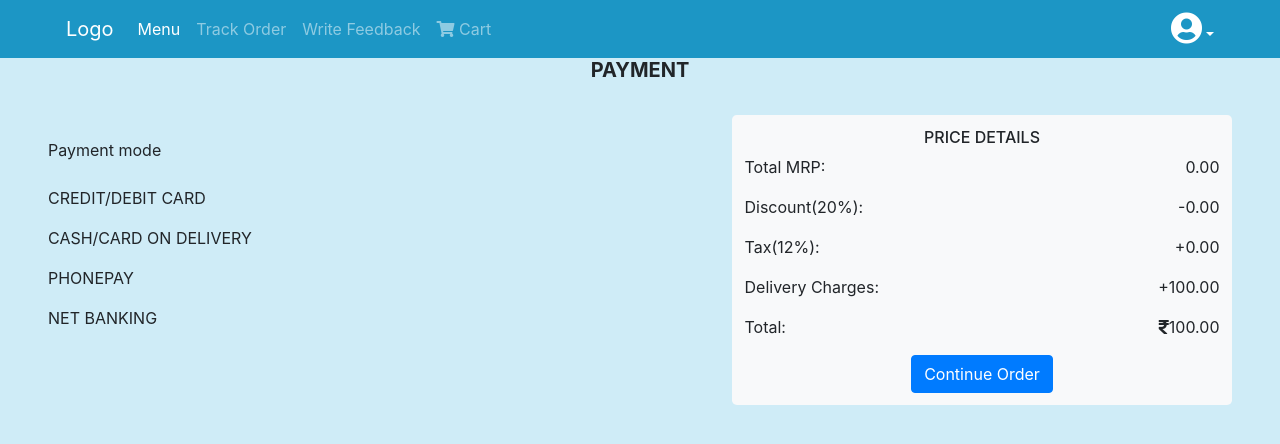
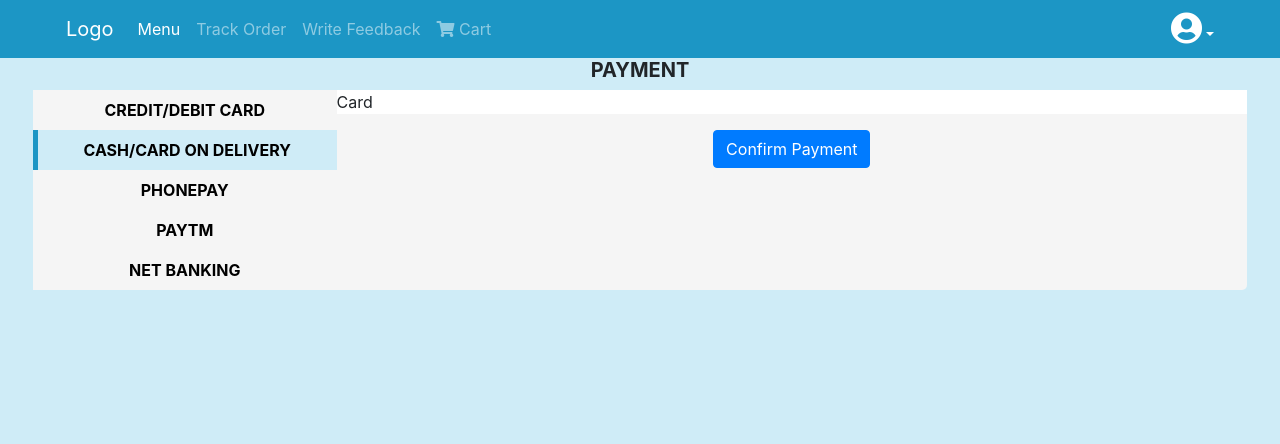
Before and after one commit to dikshagoyal26/Pizza-Delivery-master, a React (Create React App) app: page /checkout/payment in a window 1280 px wide. Shown: the top 444 px of the page. Built offline with nearby package versions, Linux system fonts and the light colour scheme.

Commit message:
Payment Component Layout

```diff
--- a/src/App.css
+++ b/src/App.css
@@ -65,3 +65,27 @@
 .align-left{
   float: left;
 }
+.payment .nav a{
+  background-color: #F5F5F5;
+  cursor: pointer;
+  font-weight: bold;
+  color: black;
+}
+.payment .nav .active a{
+  background:#cfecf7;
+  border-left: 5px solid  #1c96c5;
+  color : black;
+}
+
+.paymentmode{
+  background-color: white;
+}
+.payment .col-3,.payment .col-9{
+  margin: 0;
+  padding: 0
+}
+.payment .row{
+  background: #F5F5F5;
+  border-radius: 5px;
+  padding: 0px;
+}
--- a/src/components/Checkout/Order.js
+++ b/src/components/Checkout/Order.js
@@ -9,7 +9,12 @@ class Order extends React.Component{
 				<div className="mx-5">
 					<h5 className="text-uppercase text-center font-weight-bold">Order</h5>
 						<span className="align-left mr-5"><Address /></span>
-						<span className="align-right"><PriceDetails purpose="Order" /></span>
+						<span className="align-right"><PriceDetails purpose="Order" />
+							<div className="text-center">
+						 	<a href="/checkout/payment">
+						 		<button className="btn btn-primary">Continue Order</button>
+						 	</a>
+						 </div></span>
 				</div>
 			)
 	}
--- a/src/components/Checkout/Payment.js
+++ b/src/components/Checkout/Payment.js
@@ -1,31 +1,67 @@
 import React from 'react';
 import PriceDetails from '../cart/PriceDetails';
+import Input from '../Input/Input';
 
 class Order extends React.Component{
+	constructor(){
+		super();
+		this.state={
+			paymentmode:'card'
+		}
+	}
+	handleClick = (e) =>{
+		this.setState({
+				paymentmode: e.target.name
+			})
+		console.log(this.state.paymentmode)
+	}
 	render(){
 		return(
-				<div className="mx-5">
-					<h5 className="text-uppercase text-center font-weight-bold">Payment</h5>
-					<div className="align-left my-5">
-						<p>Payment mode</p>
-						<ul className="navbar-nav mr-auto">
-			                <li className="nav-item ">
-			                  <a className="nav-link" >CREDIT/DEBIT CARD</a>
+			<div className="payment container-fluid px-5">
+				<h5 className="text-uppercase text-center font-weight-bold">Payment</h5>
+				<div className="row">
+					<div className="col-3">
+						<ul className="nav flex-column mr-auto text-center">
+			                <li className="nav-item">
+			                  <a className="nav-link " href="#" name='card' onClick={this.handleClick}>CREDIT/DEBIT CARD </a>
+			                </li>
+			                <li className="nav-item active">
+			                  <a className="nav-link " href="#" name='ondelivey' onClick={this.handleClick}>CASH/CARD ON DELIVERY</a>
 			                </li>
 			                <li className="nav-item">
-			                  <a className="nav-link">CASH/CARD ON DELIVERY</a>
+			                  <a className="nav-link" href="#" name='phonepay' onClick={this.handleClick}>PHONEPAY</a>
 			                </li>
 			                <li className="nav-item">
-			                  <a className="nav-link">PHONEPAY</a>
+			                  <a className="nav-link" href="#" name='paytm' onClick={this.handleClick}>PAYTM</a>
 			                </li>
 			                <li className="nav-item">
-			                  <a className="nav-link">NET BANKING</a>
+			                  <a className="nav-link" href="#" name='netbanking' onClick={this.handleClick}>NET BANKING</a>
 			                </li>
 			              </ul>
+
 					</div>
-					<div className="align-right"><PriceDetails purpose="Order" /></div>
+					<div className="col-9">
+						{(() =>
+							{ switch(this.state.paymentmode){
+								case 'card': return(<div className="paymentmode"><p>Card</p>
+					</div>)
+								case 'ondelivey': return(<div className="paymentmode"><p>Ondelivery</p></div>)
+								case 'phonepay': return(<div className="paymentmode"><p>phonepay</p></div>)
+								case 'paytm': return(<div className="paymentmode"><p>Paytm</p></div>)
+								case 'netbanking': return(<div className="paymentmode"><p>netbanking</p></div>)}
+
+							})()
+						}
+						<div className="text-center">
+							<a href="/track">
+								<button className="btn btn-primary">Confirm Payment</button>
+							</a>
+						</div>
+					</div>
+
 
 				</div>
+			</div>
 			)
 	}
 }
--- a/src/components/cart/PriceDetails.js
+++ b/src/components/cart/PriceDetails.js
@@ -27,11 +27,7 @@ class PriceDetails extends React.Component{
 
 					{ this.props.purpose ?
 
-						(<div className="text-center">
-						 	<a href="/checkout/payment">
-						 		<button className="btn btn-primary">Continue Order</button>
-						 	</a>
-						 </div>) :
+						null :
 
 						(<div className="text-center">
 						 	<a href="/checkout/order">
```
